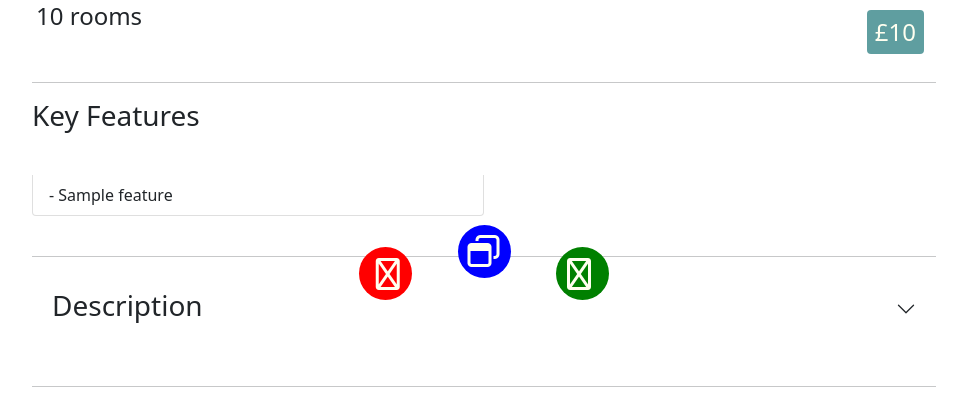
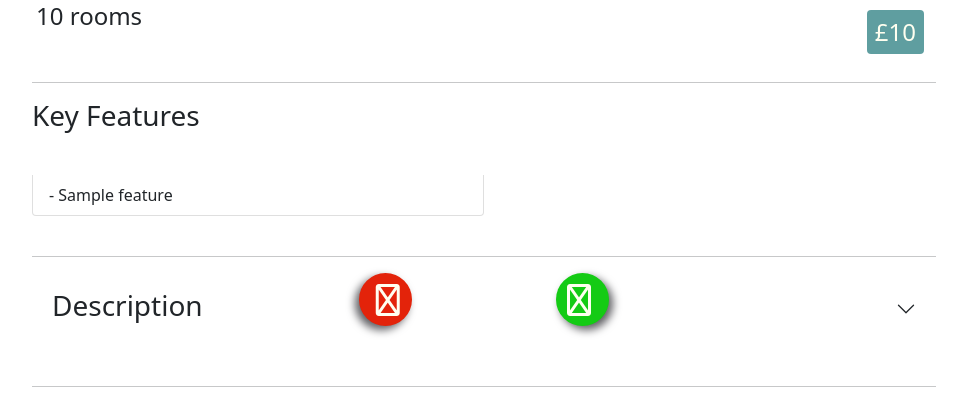
Before and after one commit to kieran-smith77/Rightmove, a Flask app: template website/templates/index.html in a window 1280 px wide. Shown: the part 452-852 px from the top of the page, without its empty margins (156-1111 px from the left). Run offline with Flask 2, Linux system fonts and the light colour scheme; the template is opened without the code that fills it: most values are stand-ins (such as "Sample title", 1, 10 or a date in 2020); grey boxes marked "Sample" are stand-in pictures; some libraries are stand-ins or nearby versions.

Commit message:
new colors

```diff
--- a/website/static/style.css
+++ b/website/static/style.css
@@ -86,18 +86,21 @@ h5 {
     height: 53px;
     width: 53px;
     color: white;
-    background-color:green;
+    background-color:rgb(20, 203, 20);
     border-radius: 50%;
     padding: 11px;
+    filter: drop-shadow(4px 4px 4px #5e5e62);
 }
 
 .cross-button {
     height: 53px;
     width: 53px;
     color: white;
-    background-color:red;
+    background-color:rgb(227, 35, 10);
     border-radius: 50%;
     padding: 11px;
+    filter: drop-shadow(-4px 4px 4px #5e5e62);
+
 }
 
 .fa-xmark {
--- a/website/templates/buttons.html
+++ b/website/templates/buttons.html
@@ -1,21 +1,15 @@
-<div class="fixed-bottom d-flex justify-content-center mb-5">
+<div class="fixed-bottom d-flex justify-content-center">
     <div class="d-flex justify-content-between rating-container">
-
-        <div class="align-self-end cross-button" href>
-            <a href="/Bad/{{ item.id }}" role="button">
-            <i class="fa-regular fa-xmark fa-2x"></i>
-            </a>
-        </div>
-        <div class="align-self-start web-button">
-            <a href="{{ item.url }}" target='_blank' role="button">
-            <i class="fa-regular fa-window-restore fa-2x "></i>
-            </a>
-        </div>
-        <div class="align-self-end tick-button">
-            <a href="/Good/{{ item.id }}" role="button">
-            <i class="fa-regular fa-check fa-2x"></i>
+        <a href="/Bad/{{ item.id }}" role="button">
+            <div class="align-self-end cross-button" href>
+                <i class="fa-regular fa-xmark fa-2x"></i>
+            </div>
         </a>
-        </div>
+        <a href="/Good/{{ item.id }}" role="button">
+            <div class="align-self-end tick-button">
+                <i class="fa-regular fa-check fa-2x"></i>
+            </div>
+        </a>
 
     </div>
 </div>
--- a/website/templates/description.html
+++ b/website/templates/description.html
@@ -8,7 +8,7 @@
             <h4>{{ item.bedrooms }} rooms</h4>
         </div>
         <div class="price rounded m-2">
-            <h4 class="m-2">£{{  "{:,.0f}".format(item.price) }}</h4>
+            <h4 class="m-2">£{{ "{:,.0f}".format(item.price) }}</h4>
         </div>
     </div>
     <hr>
@@ -22,7 +22,6 @@
             {%endfor%}
         </ul>
         {% endautoescape %}
-
     </div>
     <br>
     <hr>
@@ -40,6 +39,8 @@
                     <div class="accordion-body">{% autoescape false %}
                         <p>{{ item.fullDescription }}</p>
                         {% endautoescape%}
+                        <a class="btn btn-primary" href="{{ item.url }}" role="button">View on Rightmove</a>
+                        <br>
                     </div>
                 </div>
             </div>
--- a/website/templates/index.html
+++ b/website/templates/index.html
@@ -5,13 +5,12 @@
   <meta charset="utf-8">
   <meta name="viewport" content="width=device-width, initial-scale=1">
   <title>Tinder For Rightmove</title>
+  <link rel="icon" type="image/png" href="/static/images/logo.png">
   <link href="https://cdn.jsdelivr.net/npm/bootstrap@5.1.3/dist/css/bootstrap.min.css" rel="stylesheet"
   integrity="sha384-1BmE4kWBq78iYhFldvKuhfTAU6auU8tT94WrHftjDbrCEXSU1oBoqyl2QvZ6jIW3" crossorigin="anonymous">
   <link rel="stylesheet" href="/static/style.css">
-  <head>
     <!--load all Font Awesome styles -->
     <link href="/static/fontawesome/css/all.min.css" rel="stylesheet">
-  </head>
 
 
 </head>
--- a/website/templates/login.html
+++ b/website/templates/login.html
@@ -5,6 +5,7 @@
     <meta charset="utf-8">
     <meta name="viewport" content="width=device-width, initial-scale=1">
     <title>Tinder For Rightmove</title>
+    <link rel="icon" type="image/png" href="/static/images/logo.png">
     <link href="https://cdn.jsdelivr.net/npm/bootstrap@5.2.0-beta1/dist/css/bootstrap.min.css" rel="stylesheet"
         integrity="sha384-0evHe/X+R7YkIZDRvuzKMRqM+OrBnVFBL6DOitfPri4tjfHxaWutUpFmBp4vmVor" crossorigin="anonymous">
     <link rel="stylesheet" href="/static/style.css">
--- a/website/templates/register.html
+++ b/website/templates/register.html
@@ -5,6 +5,7 @@
     <meta charset="utf-8">
     <meta name="viewport" content="width=device-width, initial-scale=1">
     <title>Tinder For Rightmove</title>
+    <link rel="icon" type="image/png" href="/static/images/logo.png">
     <link href="https://cdn.jsdelivr.net/npm/bootstrap@5.2.0-beta1/dist/css/bootstrap.min.css" rel="stylesheet"
         integrity="sha384-0evHe/X+R7YkIZDRvuzKMRqM+OrBnVFBL6DOitfPri4tjfHxaWutUpFmBp4vmVor" crossorigin="anonymous">
     <link rel="stylesheet" href="/static/style.css">
```
Also changed, not shown: website/main.py (+4 -3 lines), website/static/images/logo.ico (added).
